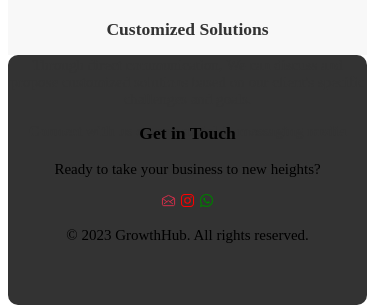
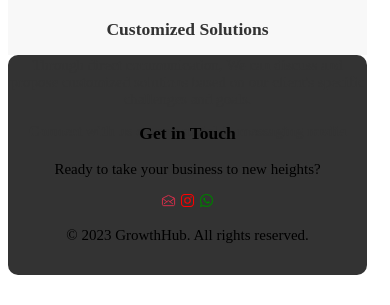
Before and after one commit to Hariflawal/GrowthHub, a plain HTML site: page index.html in a window 390 px wide. Shown: the part 3053-3358 px from the top of the page. After the commit the page ends 3328 px from the top, so only its background shows below. Drawn offline with nearby package versions, Linux system fonts and the light colour scheme.

Commit message:
Update style.css

```diff
--- a/style.css
+++ b/style.css
@@ -73,7 +73,7 @@
         height: 120px;
     }
     .footer{
-        max-height: 150px;
+        max-height: 120px;
     }
     section{
         width: 99%;
```
